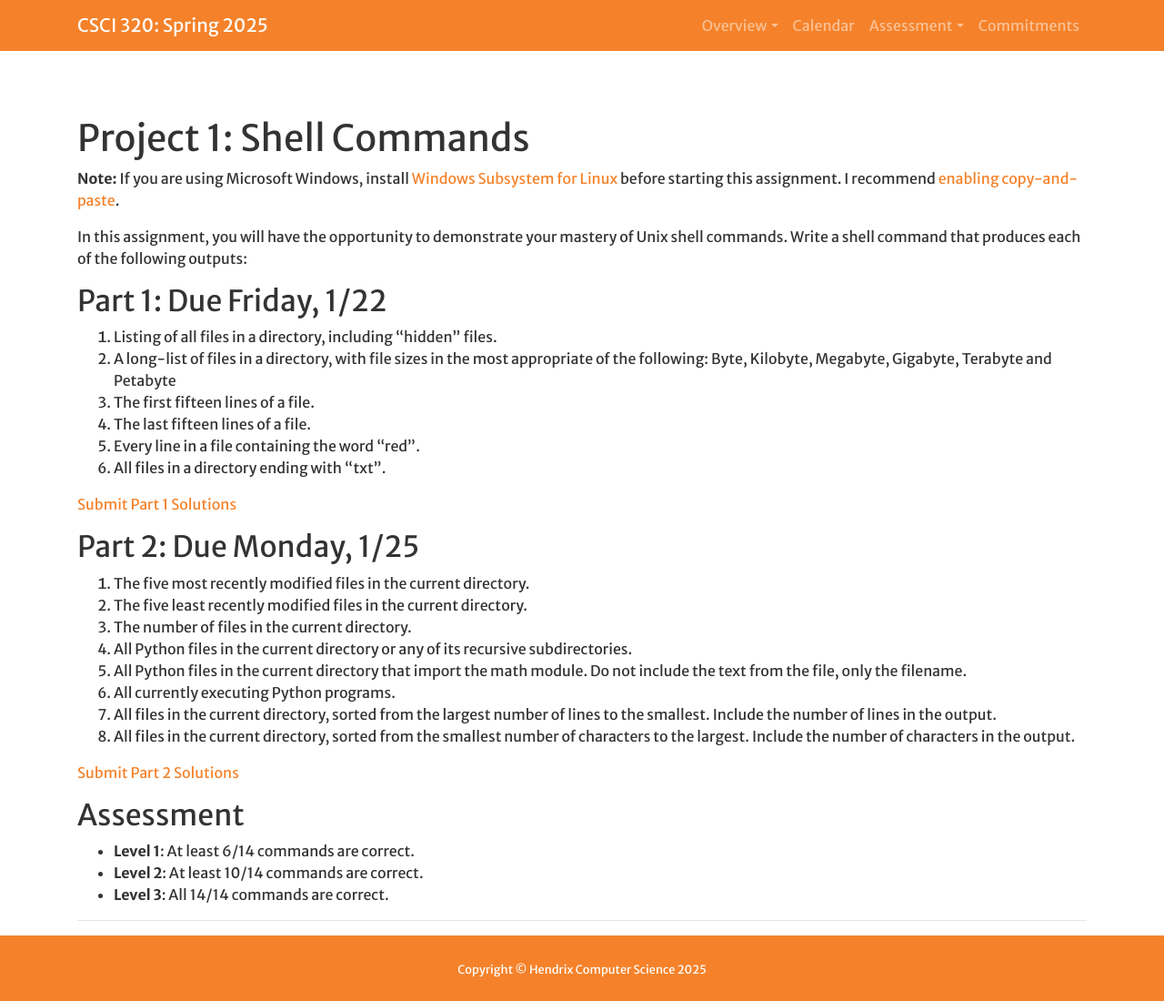
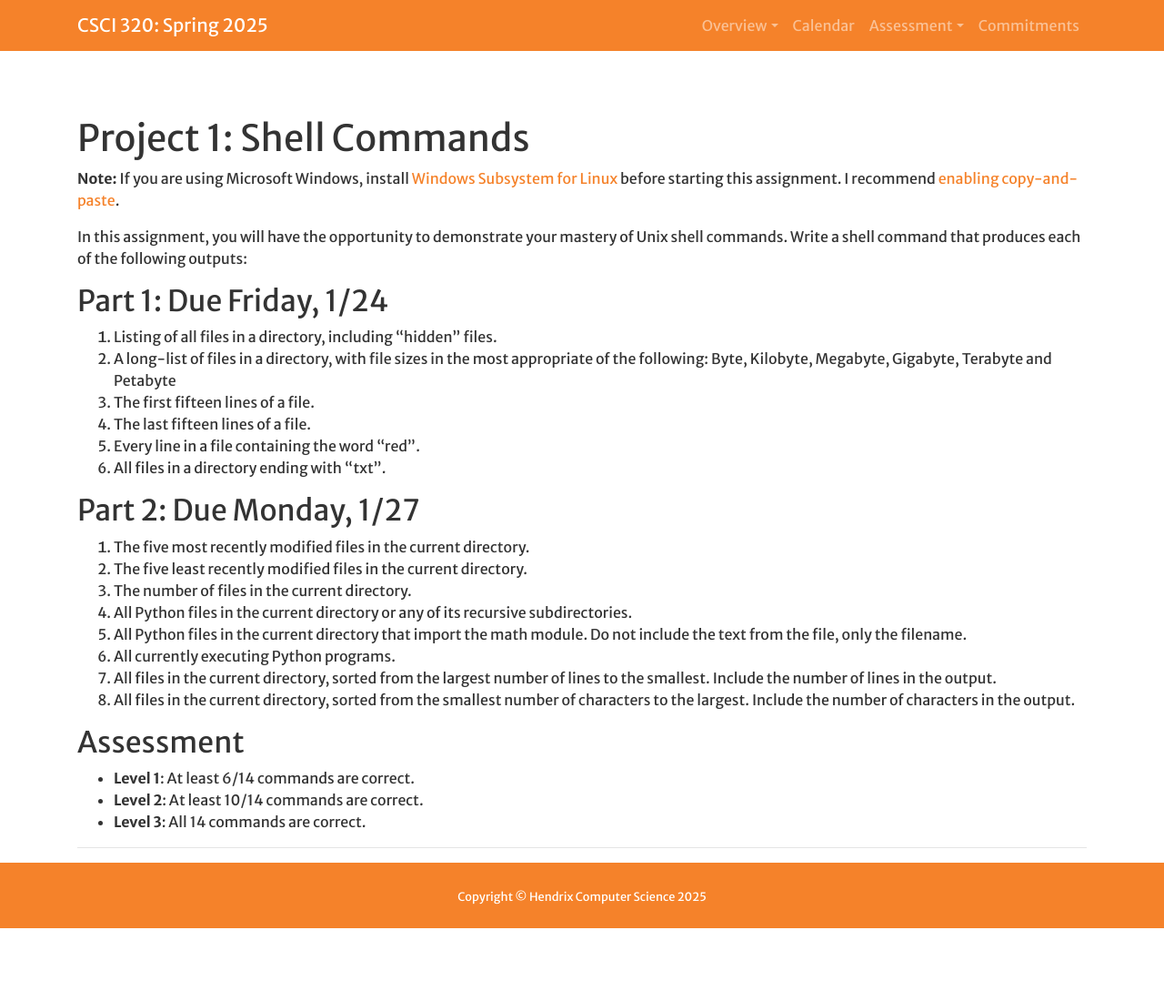
Before and after one commit to Hendrix-CS/csci320, a Jekyll site: the page built from projects/shell_commands.md, in a window 1280 px wide and 1100 px high. Shown: the whole window at 91% size. Built offline with Jekyll 4.4.1, drawn with Linux system fonts in a browser that asks for light colours; a script that is not in the unit is left out.

Commit message:
Fixed up shell assignment.

```diff
--- a/projects/shell_commands.md
+++ b/projects/shell_commands.md
@@ -12,7 +12,7 @@ before starting this assignment. I recommend [enabling copy-and-paste](https://d
 In this assignment, you will have the opportunity to demonstrate your mastery of
 Unix shell commands. Write a shell command that produces each of the following outputs:
 
-## Part 1: Due Friday, 1/22
+## Part 1: Due Friday, 1/24
 1. Listing of all files in a directory, including "hidden" files.
 2. A long-list of files in a directory, with file sizes in the most appropriate of the following: Byte, Kilobyte, Megabyte, Gigabyte, Terabyte and Petabyte
 3. The first fifteen lines of a file.
@@ -20,9 +20,7 @@ Unix shell commands. Write a shell command that produces each of the following o
 5. Every line in a file containing the word "red".
 6. All files in a directory ending with "txt".
 
-[Submit Part 1 Solutions](https://docs.google.com/forms/d/e/1FAIpQLSeCS8Jwi9OSJmfnUQEHCS3GH845gVi2wPY6m-K_DfGU3FXhwg/viewform?usp=sf_link)
-
-## Part 2: Due Monday, 1/25
+## Part 2: Due Monday, 1/27
 1. The five most recently modified files in the current directory.
 2. The five least recently modified files in the current directory.
 3. The number of files in the current directory.
@@ -32,11 +30,9 @@ Unix shell commands. Write a shell command that produces each of the following o
 7. All files in the current directory, sorted from the largest number of lines to the smallest. Include the number of lines in the output.
 8. All files in the current directory, sorted from the smallest number of characters to the largest. Include the number of characters in the output.
 
-[Submit Part 2 Solutions](https://docs.google.com/forms/d/e/1FAIpQLSc48Ht3M2q5qpdN-x9qy7-Ro0FOnVyrBlJqhOerv9t-kLJPEA/viewform?usp=sf_link)
-
 ## Assessment
 * **Level 1**: At least 6/14 commands are correct.
 * **Level 2**: At least 10/14 commands are correct.
-* **Level 3**: All 14/14 commands are correct.
+* **Level 3**: All 14 commands are correct.
 
 ------------------------------------------------------------------------
```
